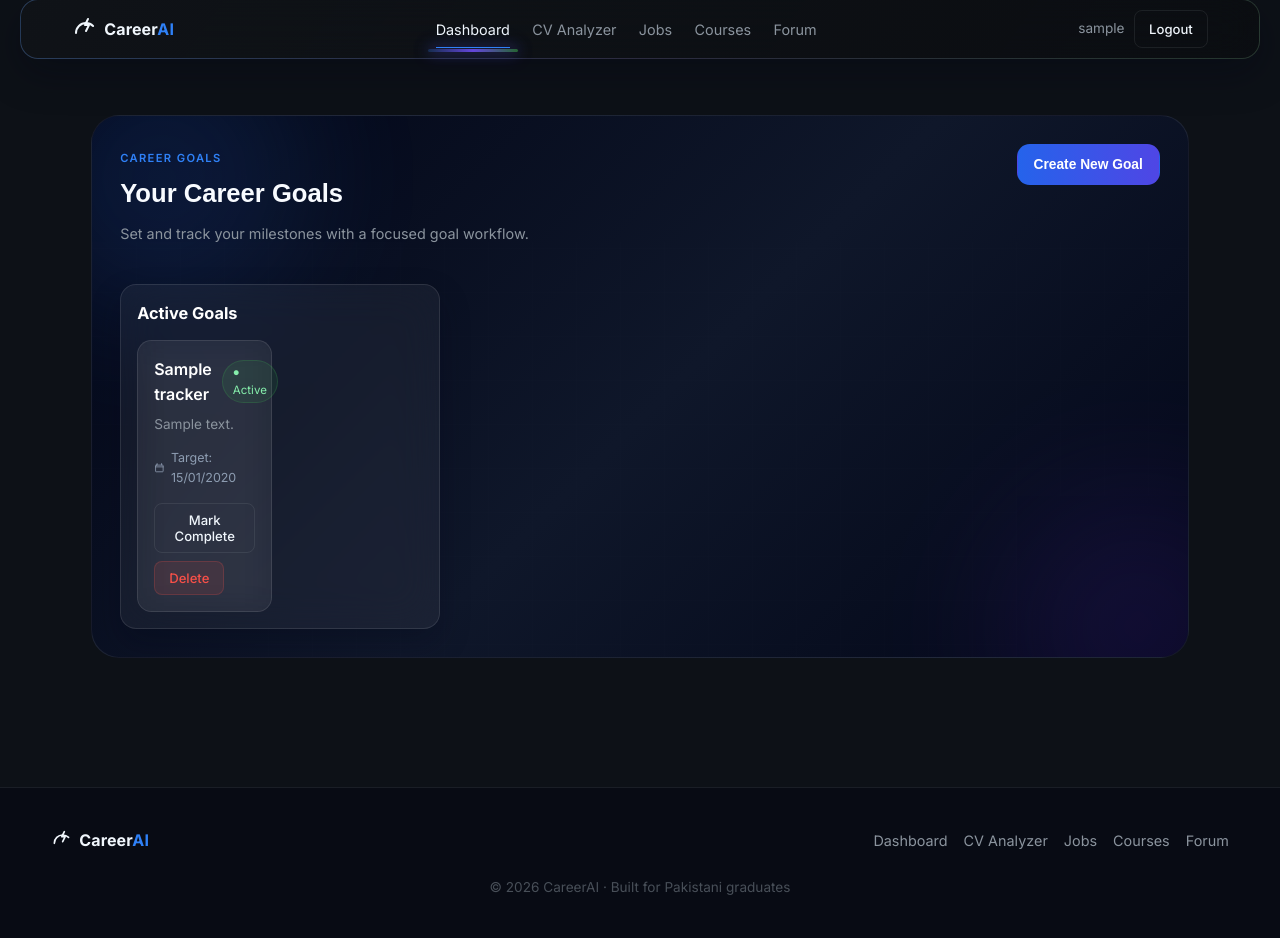
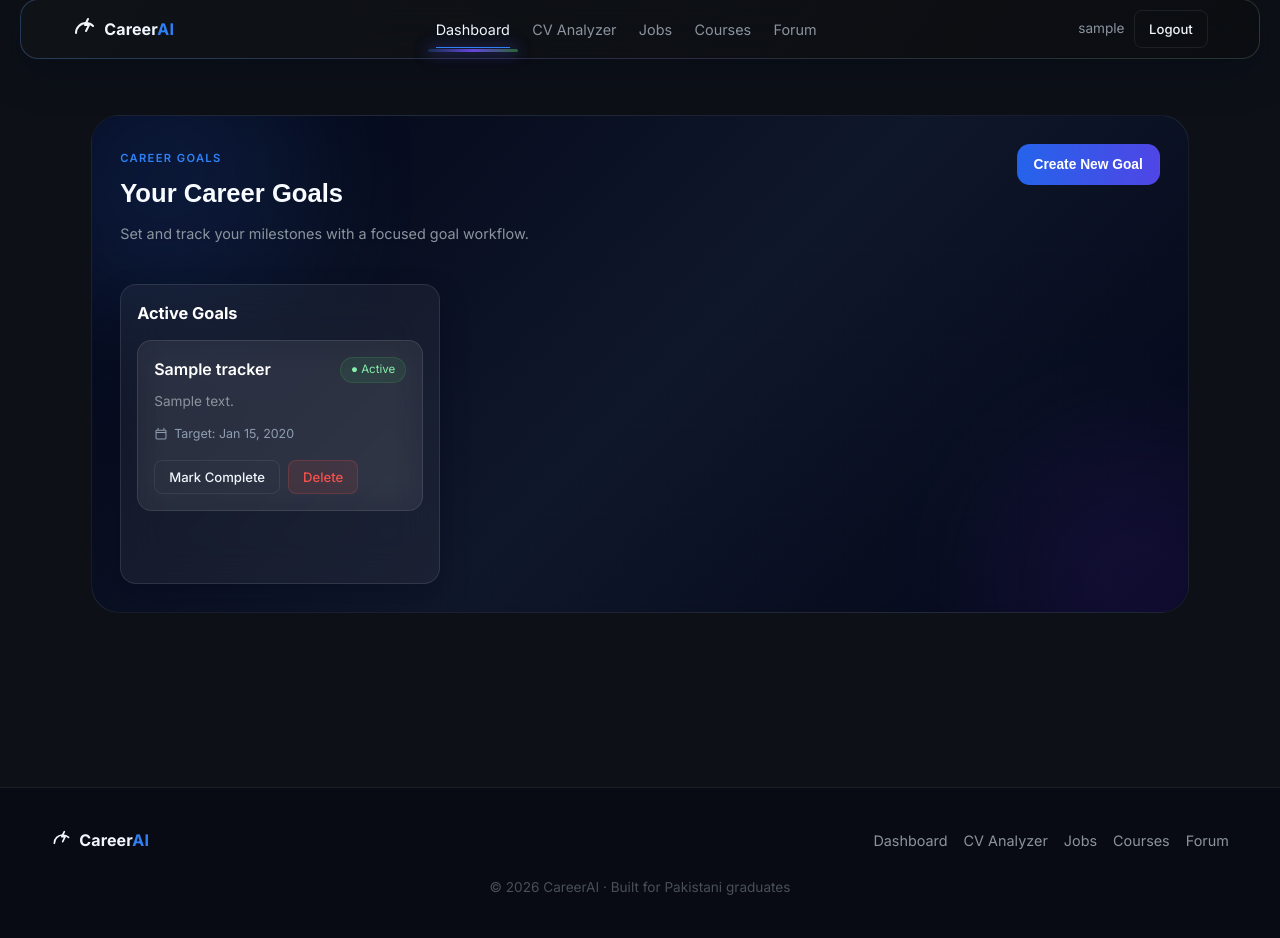
Before and after one commit to fa22-bse-058-droid/FYP-TEAM000-AI, a Django app: page /dashboard/goals/ in a window 1280 px wide. Shown: the part 13-951 px from the top of the page. Run offline with Django 5.2, Linux system fonts and the light colour scheme; a user stored in the database is signed in; tables that the repository leaves empty hold one stand-in row (values such as "Sample post"); some libraries are stand-ins or nearby versions.

Commit message:
fix: refine goals date format and responsive grid behavior
Agent-Logs-Url: https://github.com/fa22-bse-058-droid/FYP-TEAM000-AI/sessions/686b70ac-8311-42a0-bba7-12d2537efb19

Co-authored-by: fa22-bse-058-droid <249435408+fa22-bse-058-droid@users.noreply.github.com>

```diff
--- a/static/css/main.css
+++ b/static/css/main.css
@@ -301,7 +301,7 @@ body.menu-open{overflow:hidden}
 .goal-form-actions .job-btn-primary{width:auto}
 .goals-results-panel{padding:1.2rem}
 .goals-section-title{font-size:1.02rem;font-weight:700;color:#fff;margin-bottom:14px}
-.goals-grid{display:grid;grid-template-columns:repeat(2,minmax(0,1fr));gap:16px}
+.goals-grid{display:grid;grid-template-columns:repeat(auto-fit,minmax(260px,1fr));gap:16px}
 .goal-item-card h3{font-size:1rem;font-weight:600;color:#fff}
 .goal-item-head{display:flex;justify-content:space-between;align-items:center;gap:10px}
 .goal-status-badge{display:inline-flex;align-items:center;font-size:.72rem;padding:3px 10px;border-radius:999px;border:1px solid}
--- a/templates/dashboard/goal_tracker.html
+++ b/templates/dashboard/goal_tracker.html
@@ -68,7 +68,7 @@
                                         <svg viewBox="0 0 24 24" aria-hidden="true">
                                             <path d="M7 2v3M17 2v3M3.5 9.5h17M5 5.5h14a1.5 1.5 0 0 1 1.5 1.5v12a1.5 1.5 0 0 1-1.5 1.5H5A1.5 1.5 0 0 1 3.5 19V7A1.5 1.5 0 0 1 5 5.5Z"></path>
                                         </svg>
-                                        <span>Target: {{ goal.target_date|date:"d/m/Y" }}</span>
+                                        <span>Target: {{ goal.target_date|date:"M d, Y" }}</span>
                                     </div>
                                     <div class="goal-item-actions">
                                         {% if goal.status != 'completed' %}
```
